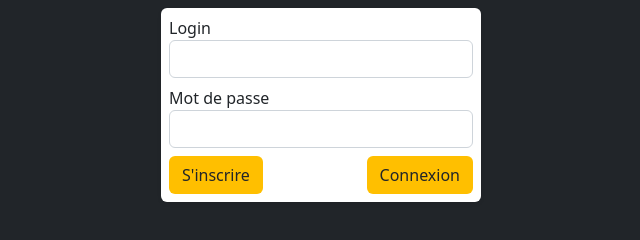
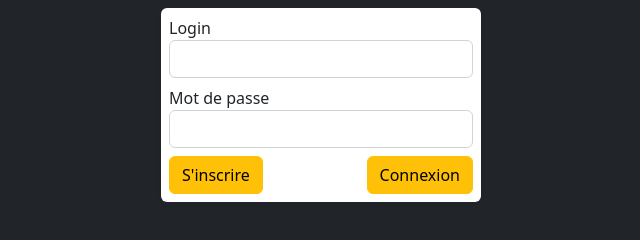
Before and after one commit to NicolasMineo13/API_REST_NODEJS, a website: page public/html/register.html in a window 1280 px wide. Shown: the full height of the page, 319-959 px from the left. Drawn offline with Linux system fonts and the light colour scheme.

Commit message:
remove style.css

```diff
--- a/public/css/style.css
+++ /dev/null
@@ -1,7 +0,0 @@
-.btn-orange {
-	background-color: rgb(255, 191, 0);
-}
-
-.btn-orange:hover {
-	background-color: rgb(255, 140, 0);
-}
--- a/public/html/register.html
+++ b/public/html/register.html
@@ -4,7 +4,6 @@
 		<meta charset="UTF-8" />
 		<meta name="viewport" content="width=device-width, initial-scale=1.0" />
 		<link rel="stylesheet" href="../bootstrap/css/bootstrap.min.css">
-		<link rel="stylesheet" href="../css/style.css" />
 		<title>Inscription</title>
 	</head>
 	<body class="bg-dark">
@@ -20,8 +19,8 @@
 						<input id="password" type="password" class="form-control" />
 					</div>
 					<div class="pt-2 d-flex justify-content-between">
-						<input type="submit" class="btn btn-orange" value="S'inscrire" />
-						<a href="../index.html" class="btn btn-orange">Connexion</a>
+						<input type="submit" class="btn btn-warning" value="S'inscrire" />
+						<a href="../index.html" class="btn btn-warning">Connexion</a>
 					</div>
 				</form>
 			</div>
```
Also changed, not shown: public/index.html (+2 -3 lines), 1 other file.
